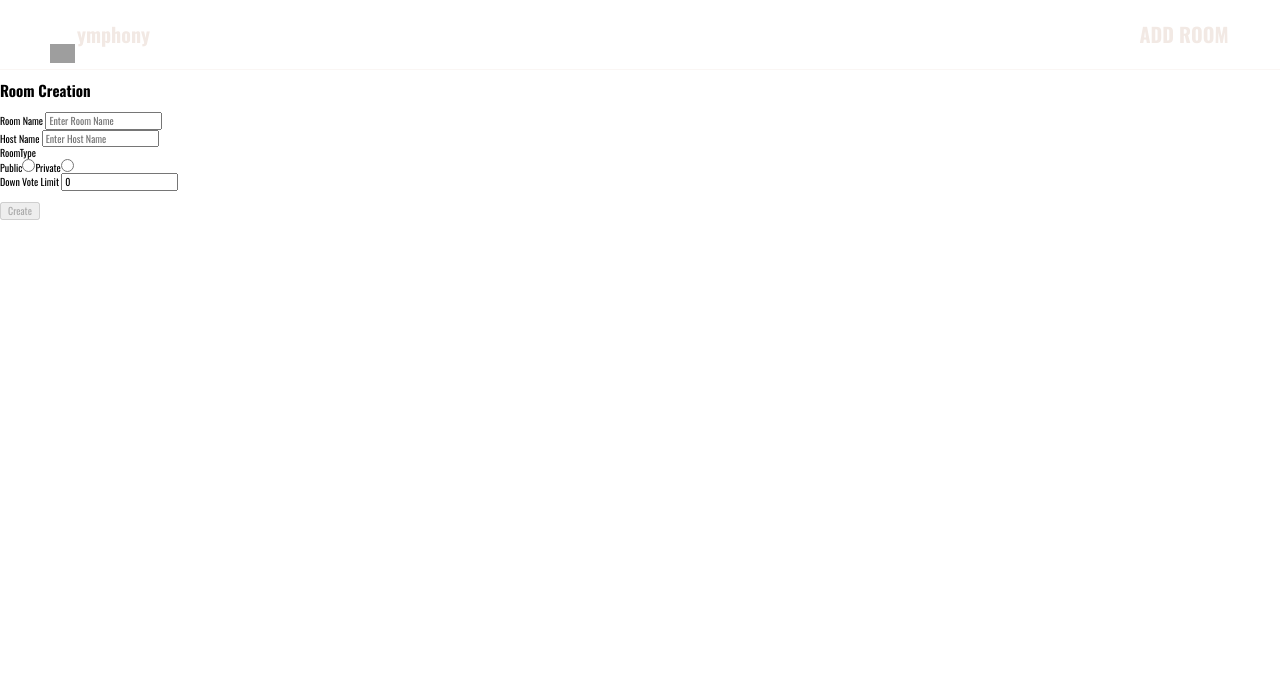
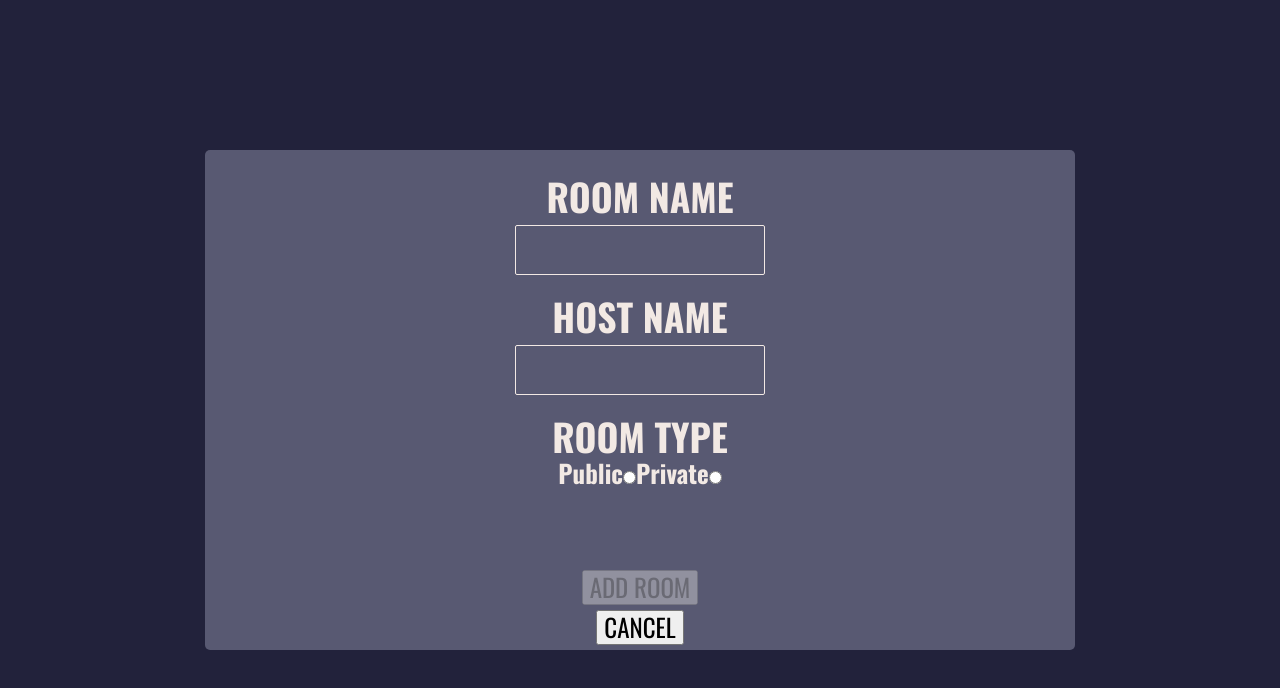
Before and after one commit to jdnhix/symphony, a Vue app: page /setup in a window 1280 px wide. Shown: the top 688 px of the page. Built offline with nearby package versions, Linux system fonts and the light colour scheme; no server answers; grey boxes are pictures that could not be loaded; what vue-socket.io would draw is missing.

Commit message:
start roomsetup styling

```diff
--- a/src/components/RoomCard.vue
+++ b/src/components/RoomCard.vue
@@ -1,7 +1,11 @@
 <template>
 	<div>
 		<div class="card">
-			<img :src="room.currentSong.coverArt" class="room-coverart"/>
+			<div class="room-coverart">
+				<div>
+					<img :src="room.currentSong.coverArt"/>
+				</div>
+			</div>
 
 			<div class="card-header">
 				<p class="room-name">{{ room.roomName }}</p>
@@ -43,6 +47,7 @@ export default {
 		margin: 10px;
 		display: block;
 		position: relative;
+		overflow: hidden;
 
 	}
 
@@ -55,8 +60,9 @@ export default {
 		position: absolute;
 		width: auto;
 		border-radius: 5px;
-		/*-webkit-filter: blur(10px);*/
-		/*filter: blur(10px);*/
+		backdrop-filter: blur(2px);
+		opacity: .9;
+		filter: blur(7px) brightness(1.5) saturate(.7) contrast(.4);
 	}
 
 	.card-header{
--- a/src/components/RoomSetup.vue
+++ b/src/components/RoomSetup.vue
@@ -1,25 +1,33 @@
 <template>
-	<div>
-		<Nav />
-		<h2>Room Creation</h2>
+	<div class="room-setup vh-100">
+		<div class="room-setup__card center">
 			<form>
-			Room Name
+				<div class="input-field">
+					<h2 class="input-field__name">
+						ROOM NAME
+					</h2>
 					<input
 						v-model="roomName"
 						type="text"
-				placeholder="Enter Room Name"
 						required
-			><br>
+						class="input-textbox"
+					>
+				</div>
 
-			Host Name
+				<div class="input-field">
+					<h2 class="input-field__name">
+						HOST NAME
+					</h2>
 					<input
 						v-model="hostName"
 						type="text"
-				placeholder="Enter Host Name"
 						required
-			><br>
+						class="input-textbox"
+					>
+				</div>
 
-			RoomType<br>
+				<div class="input-field">
+					<h2>ROOM TYPE</h2>
 					<label for="public">Public</label>
 					<input
 						id="public"
@@ -35,8 +43,7 @@
 						type="radio"
 						value="private"
 						required
-			><br>
-
+					>
 					<div v-if="roomType === 'private'">
 						Password
 						<input
@@ -45,21 +52,23 @@
 							placeholder="Enter Password"
 						><br>
 					</div>
+				</div>
 
-
-			Down Vote Limit
-			<input
-				v-model="downVoteLimit"
-				type="number"
-				min="0"
-				value="0"
-				required
-			><br><br>
+				<br><br>
 			</form>
-
-		<button :disabled="!formCompleted" @click="makeRoom">
-			Create
+			<button
+				:disabled="!formCompleted"
+				class="submit-button"
+				@click="makeRoom"
+			>
+				ADD ROOM
 			</button>
+			<button
+				class="submit-button"
+			>
+				CANCEL
+			</button>
+		</div>
 	</div>
 </template>
 
@@ -110,6 +119,65 @@ export default {
 }
 </script>
 
-<style scoped>
+<style lang="scss" scoped>
+	@import '../css/variables.scss';
+
+
+	.room-setup {
+		background: $color-navy;
+		color: $color-cream;
+	}
+
+	.room-setup__card {
+		background: $color-lightnavy;
+		height: 500px;
+		width: 870px;
+		border-radius: 5px;
+		font-size: 2.5rem;
+		font-weight: bold;
+		display: flex;
+		flex-direction: column;
+		align-items: center;
+		justify-content: space-evenly;
+
+	}
+
+	.center {
+		margin: 0;
+		position: absolute;
+		top: 50%;
+		left: 50%;
+		-ms-transform: translate(-50%, -50%);
+		transform: translate(-50%, -50%);
+	}
+
+	.input-textbox {
+		border: solid 1px $color-cream;
+		border-radius: 2px;
+		background: none;
+		width: 250px;
+		height: 50px;
+
+	}
+
+	h2 {
+		margin: 0;
+
+	}
+
+	.input-field {
+		text-align: center;
+		margin: 2rem;
+	}
+
+	.input-field__name {
+		margin-bottom: 7px;
+	}
+
+	.submit-button {
+
+	}
+
+
 
 </style>
--- a/src/css/variables.scss
+++ b/src/css/variables.scss
@@ -1,2 +1,3 @@
 $color-cream: #f2e9e4;
 $color-navy: #22223b;
+$color-lightnavy: #585972;
```
Lines whose indentation alone changed are shown as unchanged.
